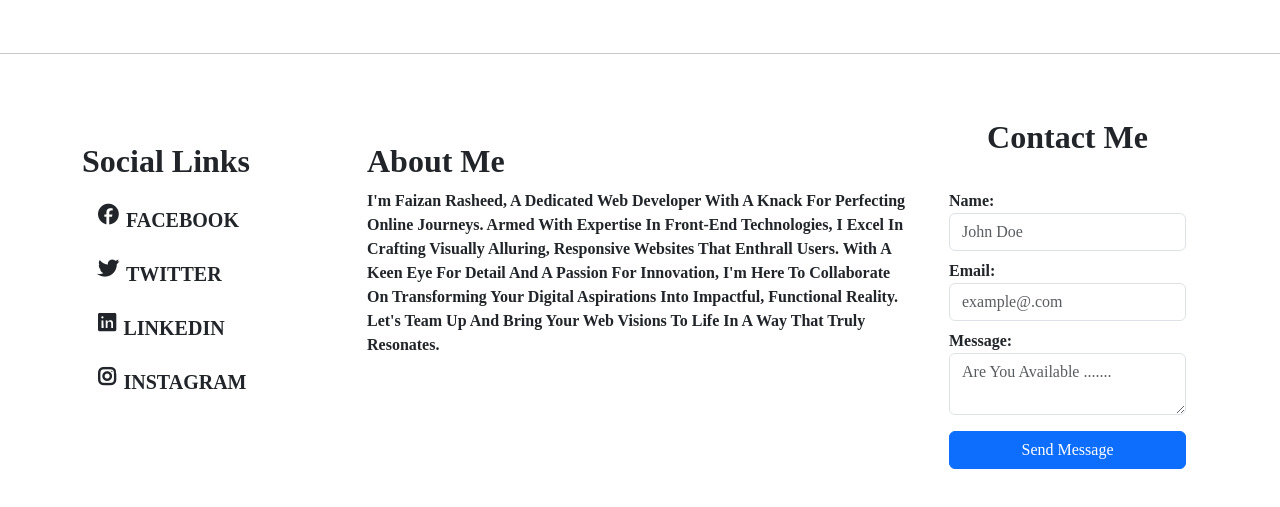
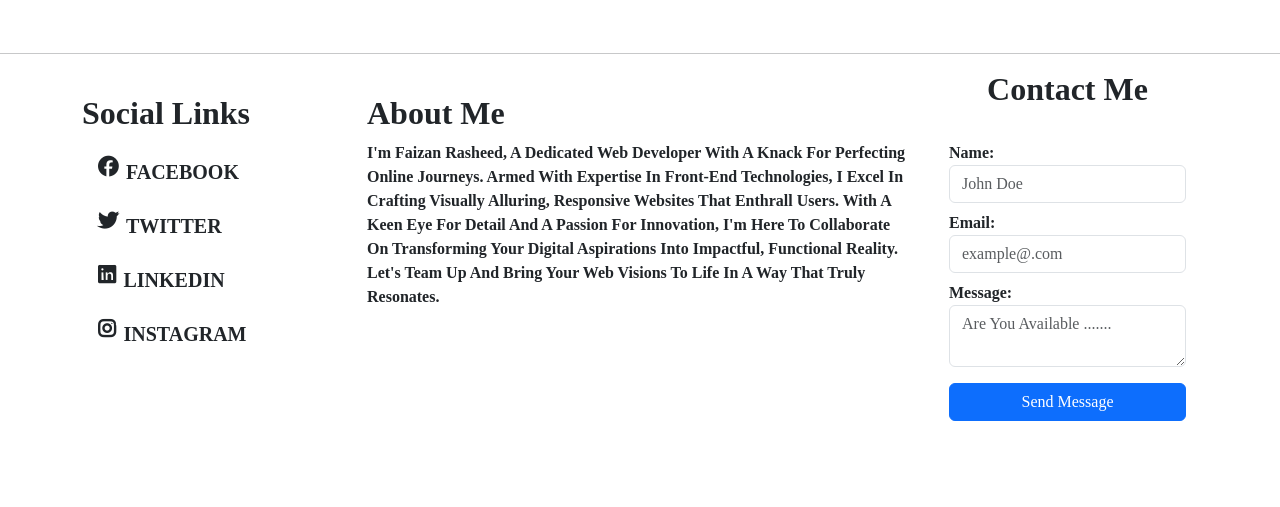
Before and after one commit to faizan1699/Faizan-Rasheed, a React (Create React App) app: page /#/Contact in a window 1280 px wide. Shown: the part 1062-1569 px from the top of the page. After the commit the page ends 1491 px from the top, so only its background shows below. Built offline with nearby package versions, Linux system fonts and the light colour scheme.

Commit message:
Update Footer.jsx

```diff
--- a/src/NavItems/Footer.jsx
+++ b/src/NavItems/Footer.jsx
@@ -5,7 +5,7 @@ export default function Footer(props) {
         <>
             <hr className='mt-5' />
             <div className={`container-fluid  bg-${props.mode === '#d1d2d6' ? "light" : "#d1d2d6"} `} id='footer'>
-                <div className='container py-5' >
+                <div className='container ' >
                     <div className="row " id='footer-content'>
                         <div className="col-md-3">
                             <h2 className='fw-bold my-4'>Social Links</h2>
```
